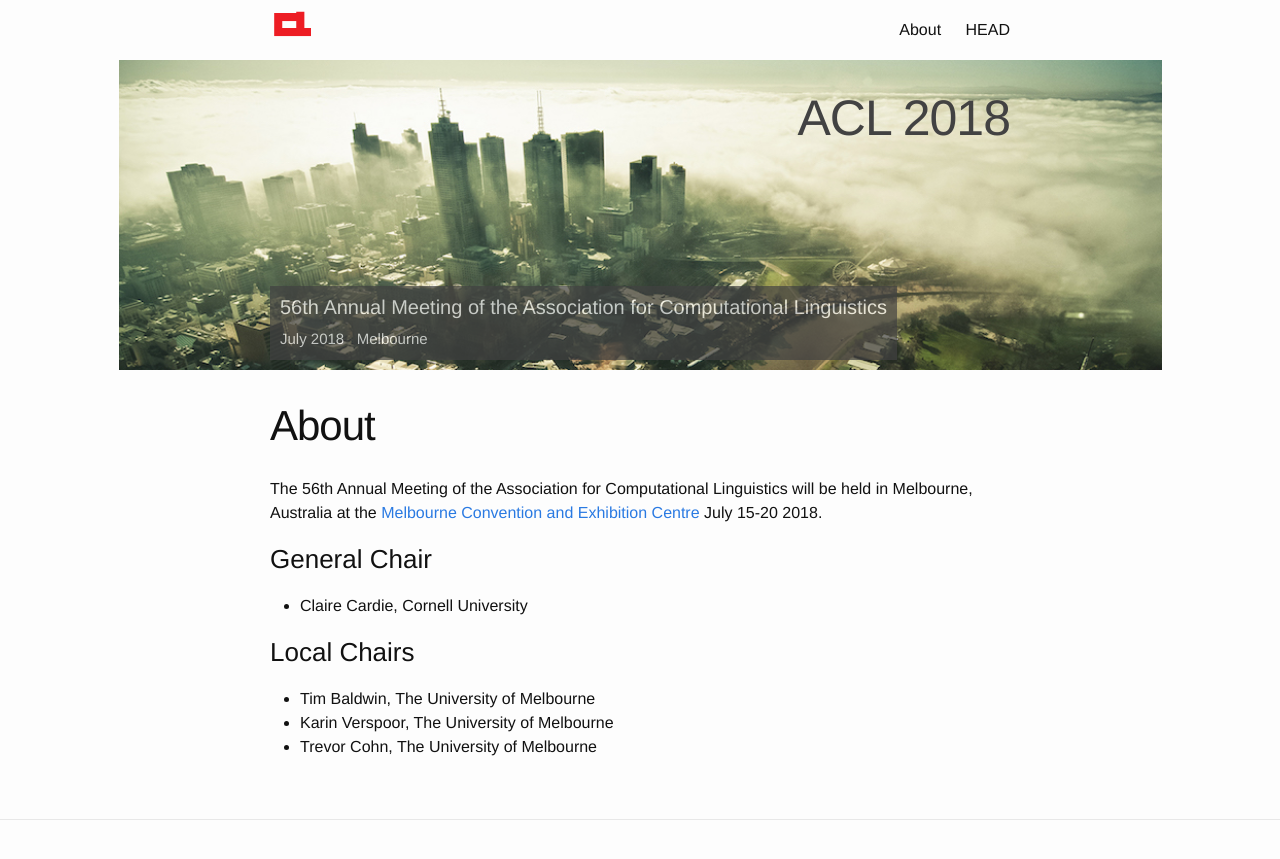
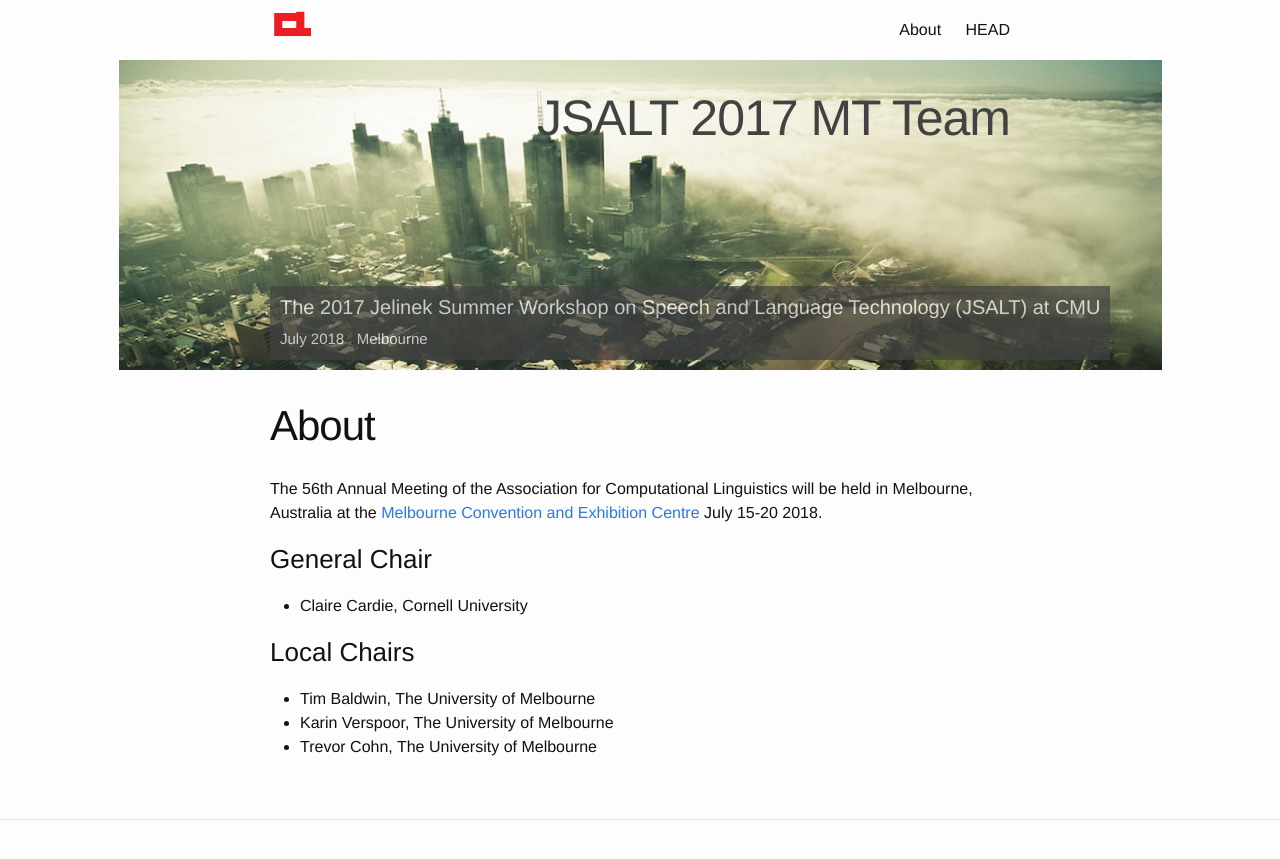
Before and after one commit to duyvuleo/ws17mt, a Jekyll site: the page built from index.md, in a window 1280 px wide. Shown: the top 859 px of the page. Built offline with Jekyll 4.4.1, drawn with Linux system fonts in a browser that asks for light colours.

Commit message:
content for JSALT

```diff
--- a/_config.yml
+++ b/_config.yml
@@ -1,6 +1,6 @@
-title: ACL 2018
-description: 56th Annual Meeting of the Association for Computational Linguistics
-author: The ACL 2018 Organising Committee
+title: JSALT 2017 MT Team
+description: The 2017 Jelinek Summer Workshop on Speech and Language Technology (JSALT) at CMU
+author: The JSALT 2017 Organizer
 # email: your-email@domain.com
 # baseurl: "/acl2018-website"
 # twitter_username: jekyllrb
```
